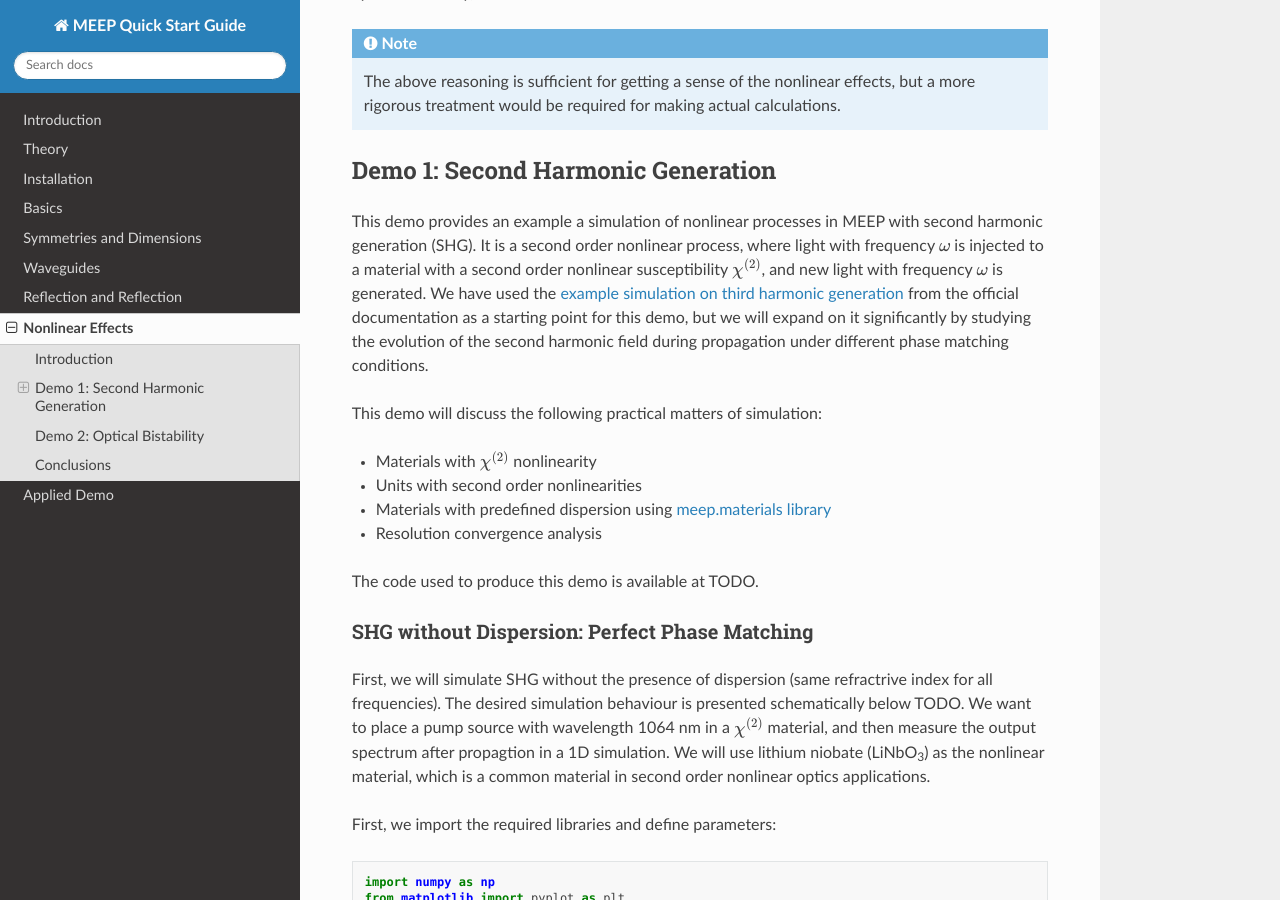
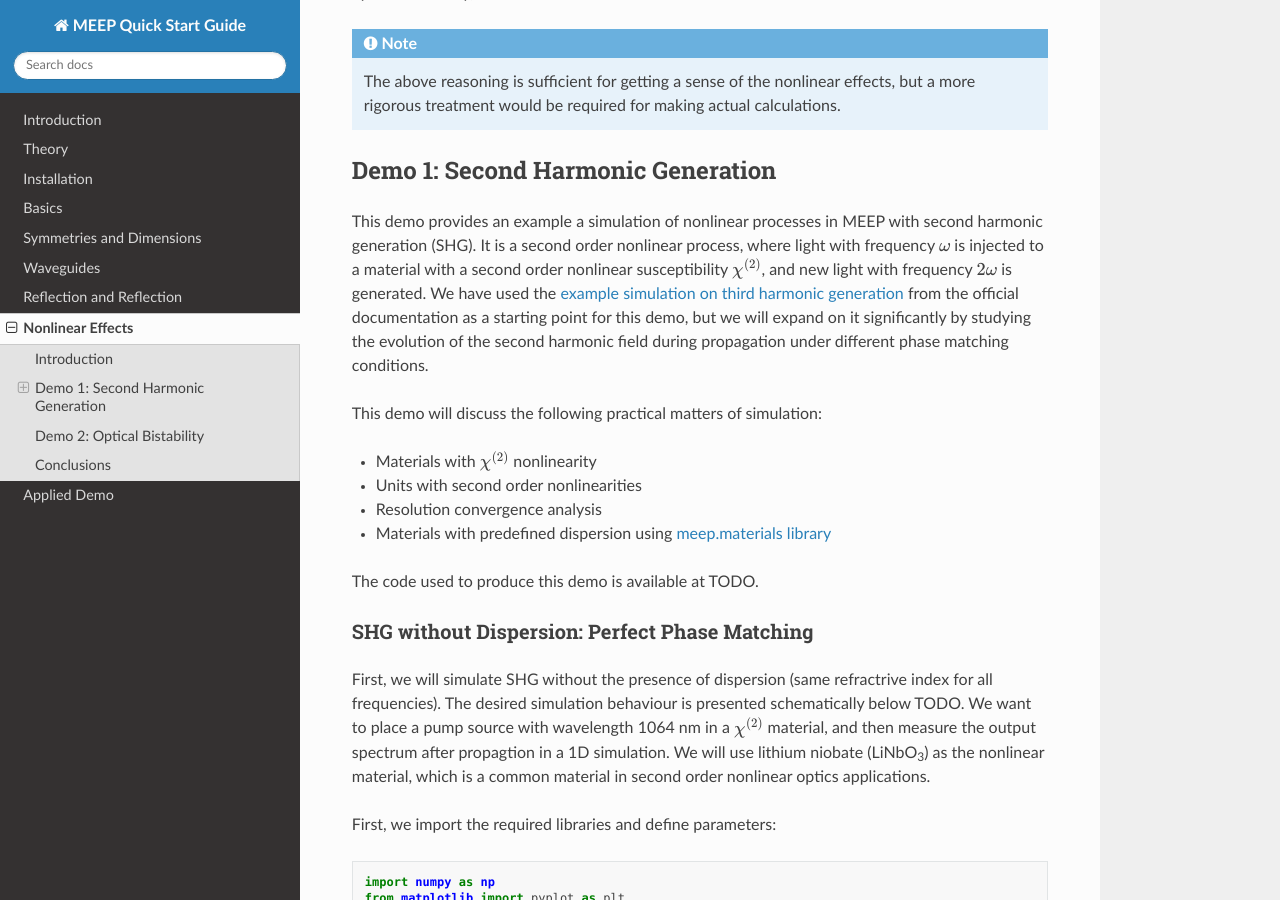
Before and after one commit to lehtisa/tuni_meep_doc, a Sphinx documentation site: the page built from docs/source/nonlinear_phenomena.rst, in a window 1280 px wide and 900 px high, scrolled down 1381 px. Built offline with Sphinx 7.4.7 and the Read the Docs theme 3.1.0, drawn with Linux system fonts in a browser that asks for light colours.

Commit message:
Fix typos

```diff
--- a/docs/source/nonlinear_phenomena.rst
+++ b/docs/source/nonlinear_phenomena.rst
@@ -53,14 +53,14 @@ where we have defined an effective susceptibility :math:`\chi_{\mathrm{eff}}=\ch
 Demo 1: Second Harmonic Generation
 ==================================
 
-This demo provides an example a simulation of nonlinear processes in MEEP with second harmonic generation (SHG). It is a second order nonlinear process, where light with frequency :math:`\omega` is injected to a material with a second order nonlinear susceptibility :math:`\chi^{(2)}`, and new light with frequency :math:`\omega` is generated. We have used the `example simulation on third harmonic generation <https://meep.readthedocs.io/en/latest/Python_Tutorials/Third_Harmonic_Generation/>`_ from the official documentation as a starting point for this demo, but we will expand on it significantly by studying the evolution of the second harmonic field during propagation under different phase matching conditions.
+This demo provides an example a simulation of nonlinear processes in MEEP with second harmonic generation (SHG). It is a second order nonlinear process, where light with frequency :math:`\omega` is injected to a material with a second order nonlinear susceptibility :math:`\chi^{(2)}`, and new light with frequency :math:`2 \omega` is generated. We have used the `example simulation on third harmonic generation <https://meep.readthedocs.io/en/latest/Python_Tutorials/Third_Harmonic_Generation/>`_ from the official documentation as a starting point for this demo, but we will expand on it significantly by studying the evolution of the second harmonic field during propagation under different phase matching conditions.
 
 This demo will discuss the following practical matters of simulation:
 
 - Materials with :math:`\chi^{(2)}` nonlinearity
 - Units with second order nonlinearities
+- Resolution convergence analysis
 - Materials with predefined dispersion using `meep.materials library <https://meep.readthedocs.io/en/latest/Materials/>`_
-- Resolution convergence analysis
 
 The code used to produce this demo is available at TODO.
 
```
